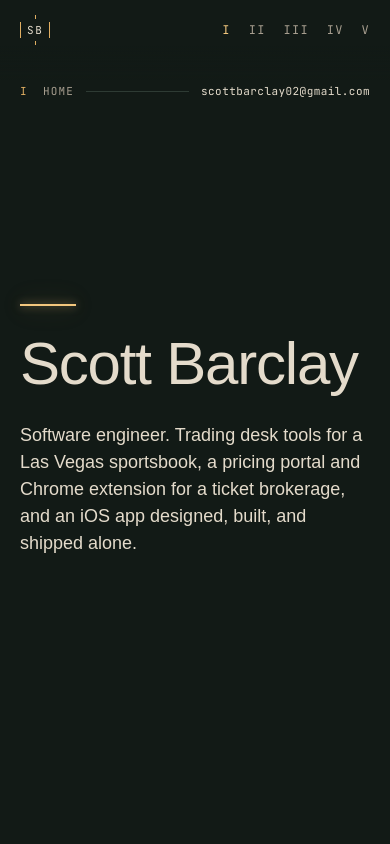
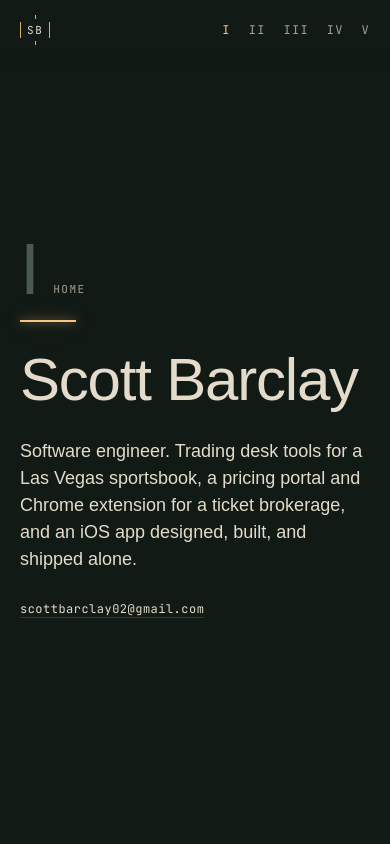
Before and after one commit to sbrcly/portfolio-v4, a Next.js app: page / in a window 390 px wide. Shown: the top 844 px of the page. Built offline with nearby package versions, Linux system fonts and the light colour scheme.

Commit message:
overhaul: running margin with chapter numeral and entry line - fix 1, render home section header properly

```diff
--- a/app/work/prava/page.tsx
+++ b/app/work/prava/page.tsx
@@ -54,10 +54,10 @@ const HALF_PLATE_SIZES =
 // The back-office plates share this chapter's light (see PlateLight below).
 const BACK_OFFICE = "back-office";
 
-// What the running margin reads. The title chapter has no numeral: the slot
-// stays open and 01 arrives above a label that does not move.
+// What the running margin reads. Nothing in the title chapter: the margin
+// arrives with 01 and empties again above it.
 const MARGIN: MarginChapter[] = [
-  { id: "prava-title", numeral: "", label: "Prava" },
+  { id: "prava-title", numeral: "", label: "" },
   { id: "problem", numeral: "01", label: "The problem" },
   { id: "built", numeral: "02", label: "What was built" },
   { id: "decisions", numeral: "03", label: "Three decisions" },
--- a/components/hero/Hero.tsx
+++ b/components/hero/Hero.tsx
@@ -9,15 +9,11 @@ export default function Hero() {
       aria-labelledby="h-i"
       data-chapter=""
     >
+      <div className={styles.opener}>
         {/* Below 960px only; above it the running margin reads I Home. */}
-      <div className={styles.topRow}>
-        <span className={styles.chapter}>
-          <span className={styles.numeral}>I</span>&nbsp; Home
-        </span>
-        <span className={styles.fill} />
-        <a href={`mailto:${EMAIL}`} className={styles.email}>
-          {EMAIL}
-        </a>
+        <div className={styles.head} aria-hidden="true">
+          <span className={styles.numeral}>I</span>
+          <span className={styles.label}>Home</span>
         </div>
         <div className={styles.measure}>
           {/* The chapter's lit element. Lit in the markup so it is lit at first paint. */}
@@ -35,10 +31,10 @@ export default function Hero() {
             pricing portal and Chrome extension for a ticket brokerage, and an
             iOS app designed, built, and shipped alone.
           </p>
-        {/* From 960px up, where there is no top row. */}
-        <a href={`mailto:${EMAIL}`} className={styles.measureEmail}>
+          <a href={`mailto:${EMAIL}`} className={styles.email}>
             {EMAIL}
           </a>
+        </div>
       </div>
     </section>
   );
--- a/components/hero/hero.module.css
+++ b/components/hero/hero.module.css
@@ -1,5 +1,6 @@
+/* The hero is a chapter opener like II to IV (components/chapter-opener):
+   the numeral's column, then the measure, centered in the first screen. */
 .hero {
-  position: relative;
   display: flex;
   flex-direction: column;
   justify-content: center;
@@ -10,41 +11,39 @@
   padding: 120px 0;
 }
 
-.topRow {
-  position: absolute;
-  left: 0;
-  right: 0;
-  top: var(--hero-top);
-  display: flex;
-  align-items: center;
-  gap: 20px;
+.opener {
+  display: grid;
+  grid-template-columns: var(--margin-width) 1fr;
+  column-gap: var(--margin-gap);
+  align-items: start;
+}
+
+/* From 960px the numeral and label are the running margin's
+   (components/margin); the column stays empty. */
+.head {
+  display: none;
+}
+
+.numeral {
+  font-weight: 200;
+  font-size: 96px;
+  line-height: 0.85;
+  letter-spacing: -0.04em;
+  color: var(--dim-numeral);
+}
+
+.label {
   font-family: var(--font-mono);
   font-weight: 400;
   font-size: var(--mono-size);
   line-height: normal;
-  letter-spacing: 0.1em;
+  letter-spacing: 0.14em;
   text-transform: uppercase;
   color: var(--muted);
 }
 
-.numeral {
-  color: var(--brass);
-}
-
-.fill {
-  flex: 1;
-  height: 1px;
-  background: var(--rule);
-}
-
-.email {
-  color: var(--text);
-  letter-spacing: 0.04em;
-  text-transform: none;
-}
-
-.measureEmail {
-  display: none;
+.measure {
+  grid-column: 2;
 }
 
 .rule {
@@ -70,6 +69,22 @@
   text-wrap: pretty;
 }
 
+.email {
+  display: inline-block;
+  margin-top: 40px;
+  font-family: var(--font-mono);
+  font-weight: 400;
+  font-size: 12px;
+  line-height: normal;
+  letter-spacing: 0.04em;
+  text-decoration-color: var(--rule);
+}
+
+.email:hover,
+.email:focus-visible {
+  text-decoration-color: currentColor;
+}
+
 /* While the entrance plays, the rule is flat brass under the veil and takes
    the light as the veil clears (1250 to 1400 ms). */
 @media (prefers-reduced-motion: no-preference) {
@@ -88,39 +103,12 @@
   }
 }
 
-/* From 960px the hero is a chapter like the others: the running margin's
-   column, then the measure, centered. No top row; the email closes the
-   measure. */
-@media (min-width: 960px) {
-  .hero {
-    display: grid;
-    grid-template-columns: var(--margin-width) 1fr;
-    column-gap: var(--margin-gap);
-    align-items: center;
-  }
-
-  .topRow {
-    display: none;
-  }
-
-  .measure {
-    grid-column: 2;
-  }
-
-  .measureEmail {
-    display: inline-block;
-    margin-top: 40px;
-    font-family: var(--font-mono);
-    font-weight: 400;
-    font-size: 12px;
-    line-height: normal;
-    letter-spacing: 0.04em;
-    text-decoration-color: var(--rule);
-  }
-
-  .measureEmail:hover,
-  .measureEmail:focus-visible {
-    text-decoration-color: currentColor;
+/* The numeral in flow, as in the other openers. */
+@media (max-width: 959px) {
+  .head {
+    display: flex;
+    flex-direction: column;
+    gap: 12px;
   }
 }
 
@@ -129,8 +117,26 @@
     padding: 96px 0 80px;
   }
 
-  .topRow {
-    gap: 12px;
+  .opener {
+    display: block;
+  }
+
+  .head {
+    flex-direction: row;
+    align-items: flex-end;
+    gap: 16px;
+  }
+
+  .numeral {
+    font-size: 72px;
+  }
+
+  .label {
+    margin-bottom: 4px;
+  }
+
+  .measure {
+    margin-top: 20px;
   }
 
   .rule {
@@ -138,7 +144,8 @@
   }
 
   .name,
-  .statement {
+  .statement,
+  .email {
     margin-top: 28px;
   }
 }
--- a/components/margin/Margin.tsx
+++ b/components/margin/Margin.tsx
@@ -13,7 +13,7 @@ import styles from "./margin.module.css";
 
 export type MarginChapter = {
   id: string;
-  /** Empty for a chapter that leaves the numeral slot open. */
+  /** Both empty for a chapter in which the margin shows nothing. */
   numeral: string;
   label: string;
 };
@@ -28,15 +28,19 @@ const LOAD_MS = 300;
 /**
  * One slot of the margin. A change fades the old value out, leaves the slot
  * empty for the gap, then brings in the newest value. A change mid-handover
- * drops whatever was pending, so nothing in between is ever shown.
+ * drops whatever was pending, so nothing in between is ever shown. With
+ * `blank`, a slot showing a blank value has nothing to hand over from: the
+ * next value fades straight in.
  */
 function fader(
   el: HTMLElement,
   initial: string,
-  render: (value: string) => void
+  render: (value: string) => void,
+  blank?: (value: string) => boolean
 ) {
   const reduced = window.matchMedia("(prefers-reduced-motion: reduce)");
   let value = initial;
+  let shown = initial;
   let phase: "in" | "out" | "gap" = "in";
   let outEnd = 0;
   let timer: number | undefined;
@@ -45,6 +49,12 @@ function fader(
     phase = "gap";
     el.dataset.phase = "gap";
     render(value);
+    shown = value;
+    if (blank?.(shown)) {
+      phase = "in";
+      el.dataset.phase = "in";
+      return;
+    }
     timer = window.setTimeout(() => {
       phase = "in";
       el.dataset.phase = "in";
@@ -60,9 +70,20 @@ function fader(
       if (instant) {
         el.dataset.phase = "load";
         render(value);
+        shown = value;
         // Commit the swap before transitions come back.
         void el.offsetWidth;
         phase = "in";
+        el.dataset.phase = "in";
+        return;
+      }
+
+      if (phase === "in" && blank?.(shown)) {
+        // Mounted hidden, then in: no out, no gap.
+        el.dataset.phase = "gap";
+        render(value);
+        shown = value;
+        void el.offsetWidth;
         el.dataset.phase = "in";
         return;
       }
@@ -114,12 +135,22 @@ export default function Margin({ chapters }: { chapters: MarginChapter[] }) {
       performance.now() - mounted < LOAD_MS ||
       document.documentElement.dataset.entrance === "play";
 
-    const headFader = fader(headEl, chapters[0].id, (id) => {
-      const chapter = chapters.find((candidate) => candidate.id === id);
-      if (!chapter) return;
-      numeralEl.textContent = chapter.numeral;
-      labelEl.textContent = chapter.label;
-    });
+    const find = (id: string) =>
+      chapters.find((candidate) => candidate.id === id);
+    const headFader = fader(
+      headEl,
+      chapters[0].id,
+      (id) => {
+        const chapter = find(id);
+        if (!chapter) return;
+        numeralEl.textContent = chapter.numeral;
+        labelEl.textContent = chapter.label;
+      },
+      (id) => {
+        const chapter = find(id);
+        return !chapter || (!chapter.numeral && !chapter.label);
+      }
+    );
     const entryFader = fader(entryEl, "", (text) => {
       entryEl.textContent = text;
     });
```
Lines whose indentation alone changed are shown as unchanged.
